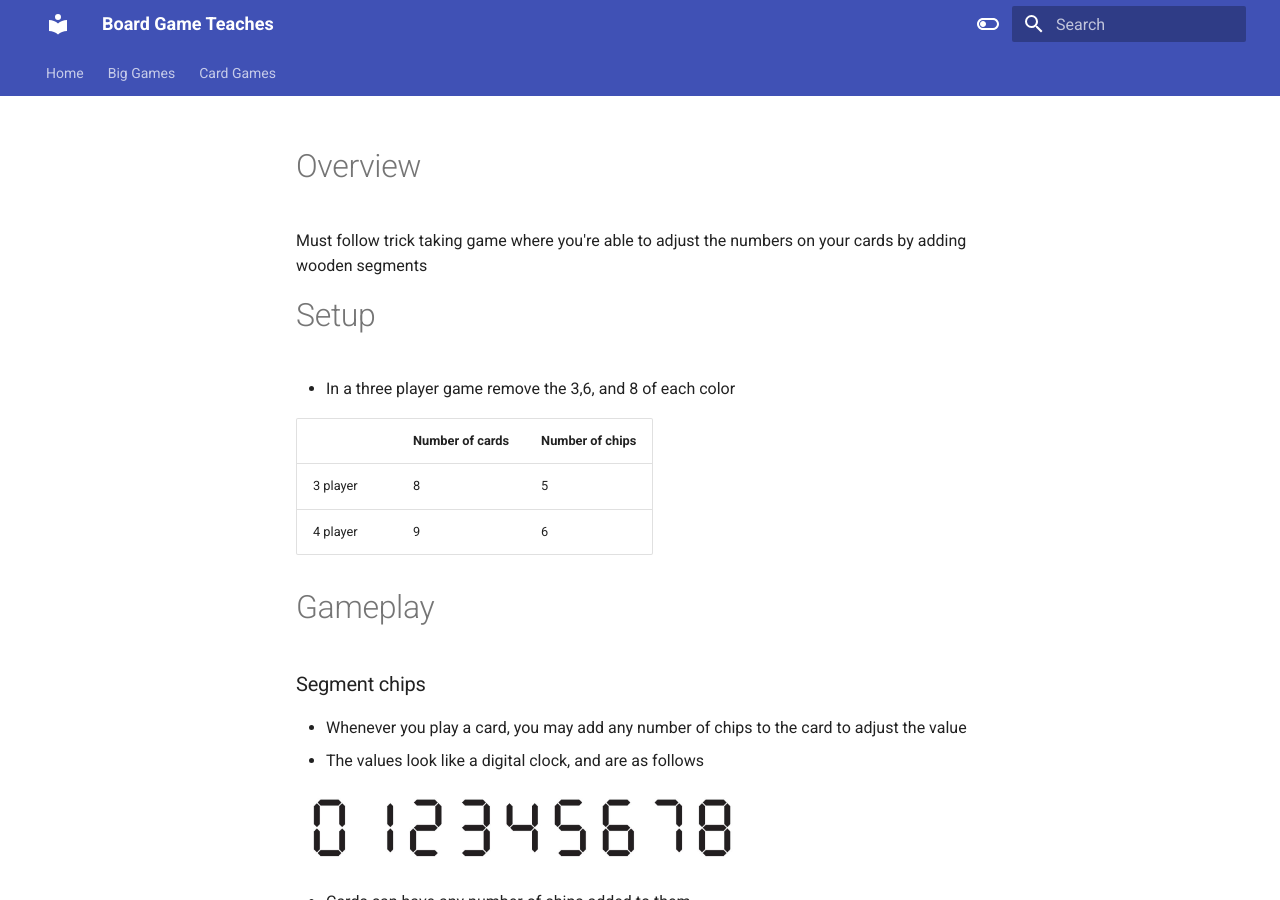
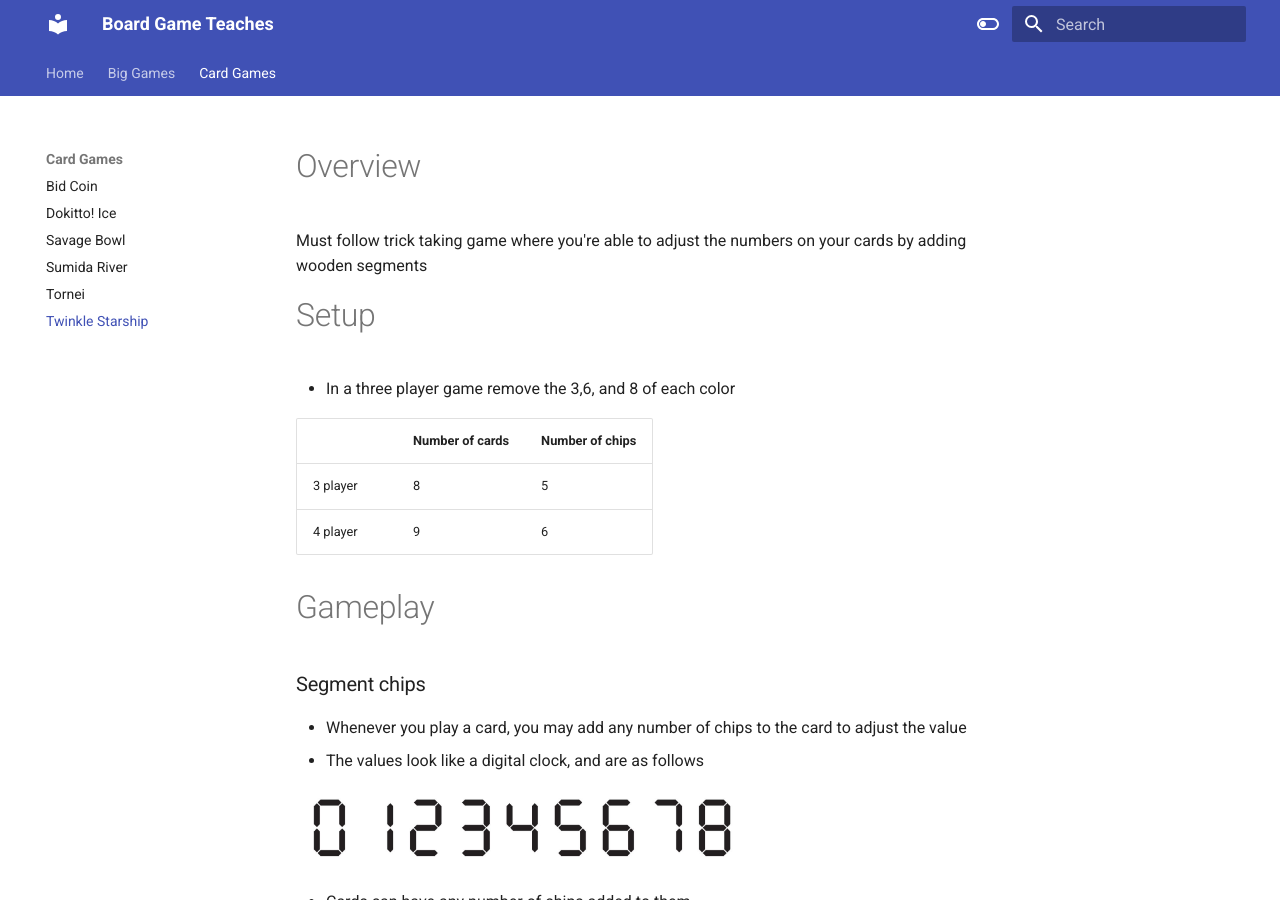
Before and after one commit to IronTarkles/Teaches, an MkDocs documentation site: the page built from docs/card_games/twinkle_starship.md, in a window 1280 px wide and 900 px high. Built offline with MkDocs 1.6.1 and Material for MkDocs 9.7.7, drawn with Linux system fonts in a browser that asks for light colours.

Commit message:
corrected typo in nav

```diff
--- a/mkdocs.yml
+++ b/mkdocs.yml
@@ -22,7 +22,7 @@ nav:
     - Savage Bowl: card_games/savage_bowl.md
     - Sumida River: card_games/sumida_river.md
     - Tornei: card_games/tornei.md
-    - Twinkle Starship: card_games/twinkle_starhip.md
+    - Twinkle Starship: card_games/twinkle_starship.md
 
 # theme
 theme:
```
